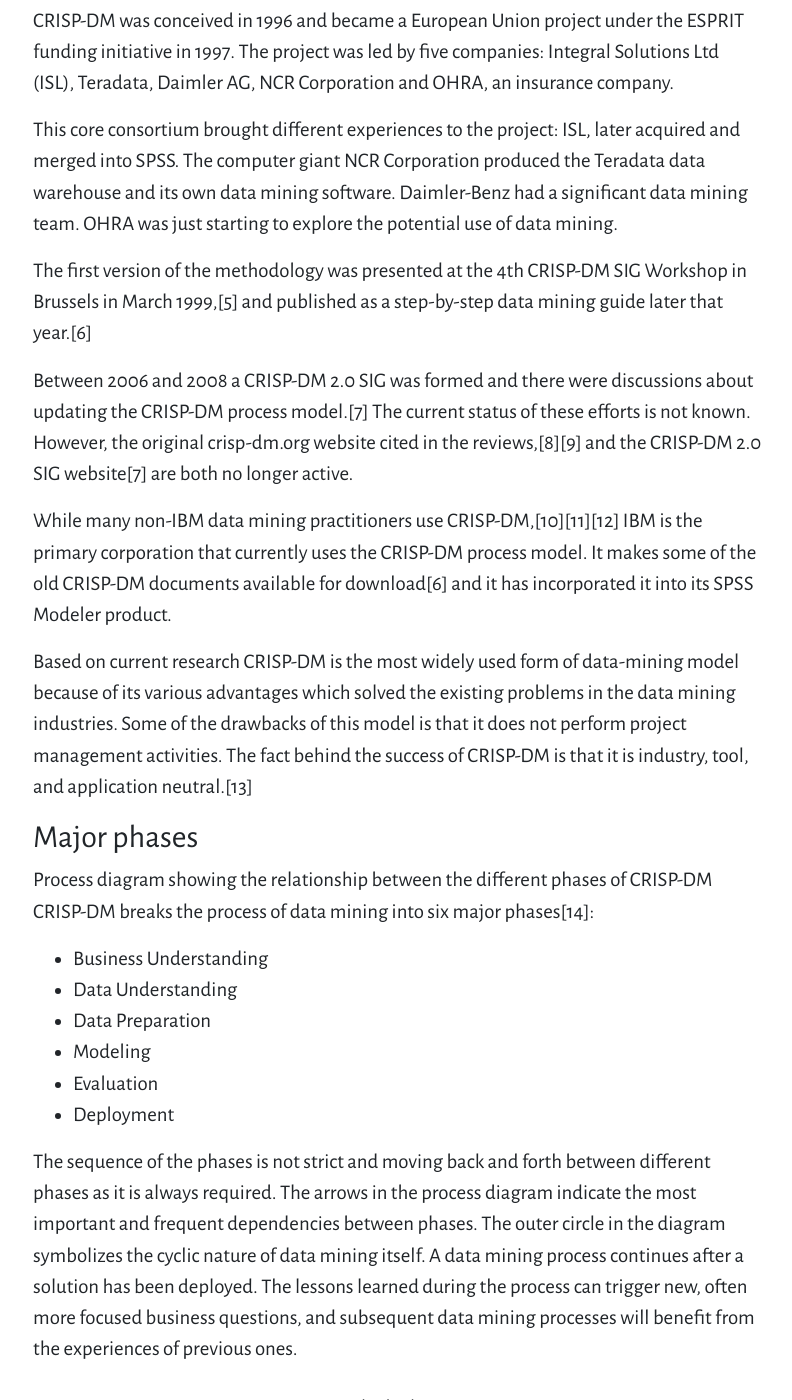
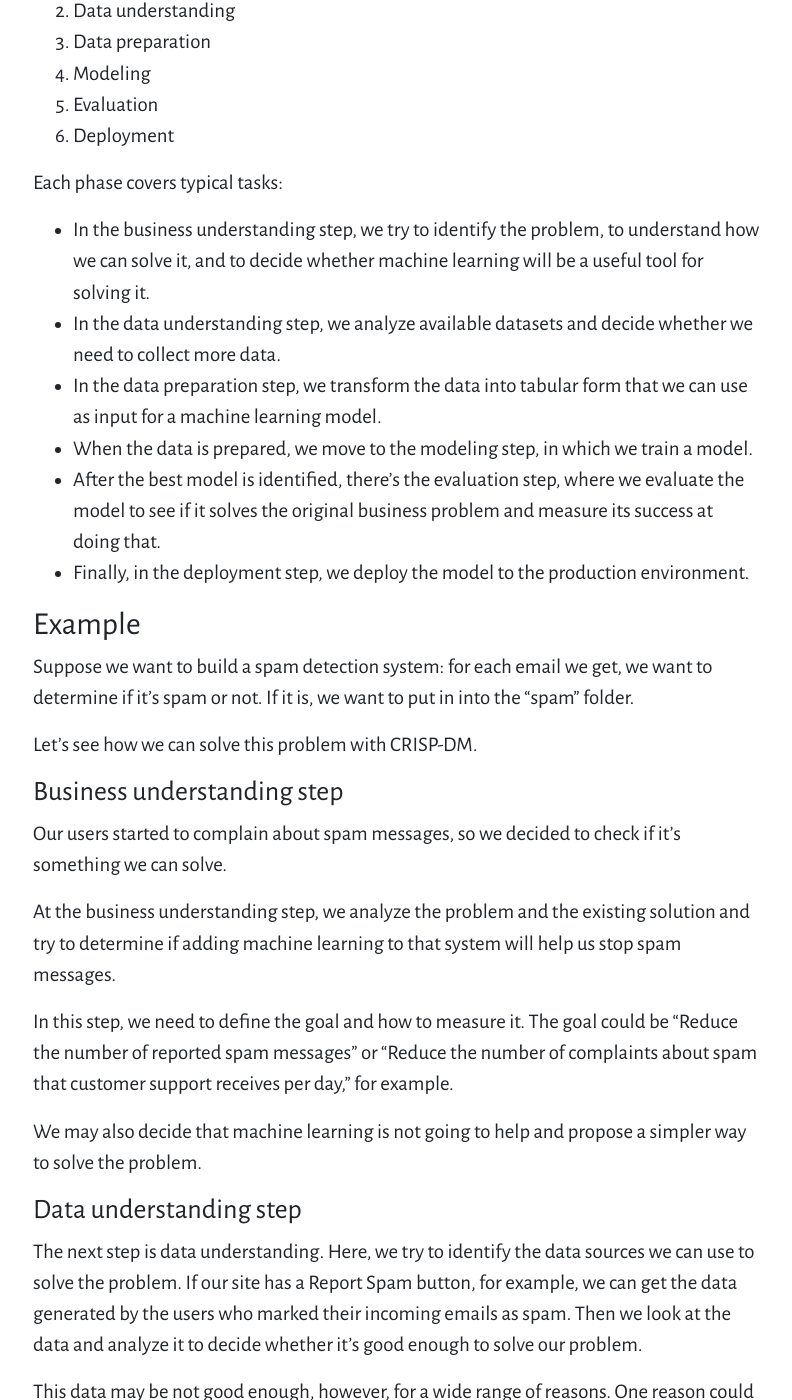
Before and after one commit to alexeygrigorev/mlbookcamp-page, a Jekyll site: the page built from article/crisp-dm.md, in a window 1280 px wide and 1400 px high, scrolled down 964 px. Shown: the whole window, without its empty margins (242-1034 px from the left). Built offline with Jekyll 4.4.1, drawn with Linux system fonts in a browser that asks for light colours; nearby versions of some CDN libraries; some of the changed text lies outside the part shown.

Commit message:
crisp-dm article

```diff
--- a/article/crisp-dm.md
+++ b/article/crisp-dm.md
@@ -9,37 +9,98 @@ layout: article
 
 ## CRISP-DM
 
-Cross-industry standard process for data mining, known as CRISP-DM,[1] is an open standard process model that describes common approaches used by data mining experts. It is the most widely-used analytics model.[2]
+Creating a machine learning system involves more than just selecting a model, training it, and applying it to new data. There are frameworks that help us organize machine learning projects.
 
-In 2015, IBM released a new methodology called Analytics Solutions Unified Method for Data Mining/Predictive Analytics[3] [4] (also known as ASUM-DM) which refines and extends CRISP-DM.
+One such framework is CRISP-DM — the Cross-Industry Standard Process for Data Mining. It was invented quite long ago, in 1996, but in spite of its age, it’s still applicable to today’s problems.
+
 
 <img class="img-fluid" src="img/crisp-dm/crisp_dm.svg">
 
-## History
-### History of CRISP-DM
 
-CRISP-DM was conceived in 1996 and became a European Union project under the ESPRIT funding initiative in 1997. The project was led by five companies: Integral Solutions Ltd (ISL), Teradata, Daimler AG, NCR Corporation and OHRA, an insurance company.
+According to CRISP-DM, the machine learning process has six steps:
 
-This core consortium brought different experiences to the project: ISL, later acquired and merged into SPSS. The computer giant NCR Corporation produced the Teradata data warehouse and its own data mining software. Daimler-Benz had a significant data mining team. OHRA was just starting to explore the potential use of data mining.
+1. Business understanding
+2. Data understanding
+3. Data preparation
+4. Modeling
+5. Evaluation
+6. Deployment
 
-The first version of the methodology was presented at the 4th CRISP-DM SIG Workshop in Brussels in March 1999,[5] and published as a step-by-step data mining guide later that year.[6]
 
-Between 2006 and 2008 a CRISP-DM 2.0 SIG was formed and there were discussions about updating the CRISP-DM process model.[7] The current status of these efforts is not known. However, the original crisp-dm.org website cited in the reviews,[8][9] and the CRISP-DM 2.0 SIG website[7] are both no longer active.
+Each phase covers typical tasks:
 
-While many non-IBM data mining practitioners use CRISP-DM,[10][11][12] IBM is the primary corporation that currently uses the CRISP-DM process model. It makes some of the old CRISP-DM documents available for download[6] and it has incorporated it into its SPSS Modeler product.
+*   In the business understanding step, we try to identify the problem, to understand how we can solve it, and to decide whether machine learning will be a useful tool for solving it.
+*   In the data understanding step, we analyze available datasets and decide whether we need to collect more data.
+*   In the data preparation step, we transform the data into tabular form that we can use as input for a machine learning model.
+*   When the data is prepared, we move to the modeling step, in which we train a model.
+*   After the best model is identified, there’s the evaluation step, where we evaluate the model to see if it solves the original business problem and measure its success at doing that.
+*   Finally, in the deployment step, we deploy the model to the production environment.
 
-Based on current research CRISP-DM is the most widely used form of data-mining model because of its various advantages which solved the existing problems in the data mining industries. Some of the drawbacks of this model is that it does not perform project management activities. The fact behind the success of CRISP-DM is that it is industry, tool, and application neutral.[13]
 
-## Major phases
 
-Process diagram showing the relationship between the different phases of CRISP-DM
-CRISP-DM breaks the process of data mining into six major phases[14]:
+## Example
 
-* Business Understanding
-* Data Understanding
-* Data Preparation
-* Modeling
-* Evaluation
-* Deployment
+Suppose we want to build a spam detection system: for each email we get, we want to determine if it’s spam or not. If it is, we want to put in into the “spam” folder.
 
-The sequence of the phases is not strict and moving back and forth between different phases as it is always required. The arrows in the process diagram indicate the most important and frequent dependencies between phases. The outer circle in the diagram symbolizes the cyclic nature of data mining itself. A data mining process continues after a solution has been deployed. The lessons learned during the process can trigger new, often more focused business questions, and subsequent data mining processes will benefit from the experiences of previous ones.
+Let’s see how we can solve this problem with CRISP-DM.
+
+
+### Business understanding step
+
+Our users started to complain about spam messages, so we decided to check if it’s something we can solve.
+
+At the business understanding step, we analyze the problem and the existing solution and try to determine if adding machine learning to that system will help us stop spam messages.
+
+In this step, we need to define the goal and how to measure it. The goal could be “Reduce the number of reported spam messages” or “Reduce the number of complaints about spam that customer support receives per day,” for example.
+
+We may also decide that machine learning is not going to help and propose a simpler way to solve the problem.
+
+
+### Data understanding step
+
+The next step is data understanding. Here, we try to identify the data sources we can use to solve the problem. If our site has a Report Spam button, for example, we can get the data generated by the users who marked their incoming emails as spam. Then we look at the data and analyze it to decide whether it’s good enough to solve our problem.
+
+This data may be not good enough, however, for a wide range of reasons. One reason could be that the dataset is too small for us to learn any useful patterns. Another reason could be that the data is too noisy. The users may not use the button correctly, so it will be useless for training a machine learning model, or the data collection process could be broken, collecting only a small fraction of the data we want.
+
+If we conclude that the data we currently have is not sufficient, we need to find a way to get better data, whether we acquire it from external sources or improve the way we collect it internally. It’s also possible that discoveries we make in this step will influence the goal we set in the business understanding step, so we may need to go back to that step and adjust the goal according to our findings.
+
+When we have reliable data sources, we go to the data preparation step.
+
+
+### Data preparation step
+
+In this step, we clean the data, transforming it in such a way that it can be used as input to a machine learning model. For the spam example, we transform the dataset into a set of features that we feed into a model later.
+
+After the data is prepared, we go to the modeling step.
+
+
+### Modeling step
+
+In this step, we decide which machine learning model to use and how to make sure that we get the best out of it. For example, we may decide to try logistic regression and a deep neural network to solve the spam problem.
+
+We need to know how we will measure the performance of the models to select the best one. For the spam model, we can look at how well the model predicts spam messages and choose the one that does it best. For this purpose, setting a proper validation framework is important, which is why we will cover it in more detail in the next section.
+
+It’s very likely that in this step, we need to go back and adjust the way we prepare the data. Perhaps we came up with a great feature, so we go back to the data preparation step to write some code to compute that feature. When the code is done, we train the model again to check whether this feature is good. We might add a feature “length of the subject”, retrain the model, and check whether this change improves the model's performance, for example.
+
+After we select the best possible model, we go to the evaluation step.
+
+
+### Evaluation step
+
+In this step, we check whether the model lives up to expectations. When we set the goal in the business understanding step, we also define the way of establishing whether the goal is achieved. Typically, we do this by looking at an important business metric and making sure that the model moves the metric in the right direction. In the spam-detection case, the metric could be the number of people who click the Report Spam button or the number of complaints about the issue we’re solving that customer support receives. In both cases, we hope that using the model reduces the number.
+
+Nowadays, this step is tightly connected to the next step: deployment.
+
+
+### Deployment step
+
+The best way to evaluate a model is to battle-test it: roll it out to a fraction of users and then check whether our business metric changes for these users. If we want our model to reduce the number of reported spam messages, for example, we expect to see fewer reports in this group compared with the rest of the users.
+
+After the model is deployed, we use everything we learned in all the steps and go back to the first step to reflect on what we achieved (or didn’t achieve). We may realize that our initial goal was wrong and that what we actually want to do is not reduce the number of reports, but increase customer engagement by decreasing the amount of spam. So we go all the way back to the business understanding step to redefine our goal. Then, when we evaluate the model again, we use a different business metric to measure its success.
+
+
+### Iterate
+
+As we can see, CRISP-DM emphasizes the iterative nature of machine learning processes: after the last step, we are always expected to go back to the first step, refine the original problem, and change it based on the learned information. We never stop at the last step; instead, we rethink the problem and see what we can do better in the next iteration.
+
+It’s a very common misconception that machine learning engineers and data scientists spent their entire day training machine learning models. In reality, this idea is incorrect, as we can see in the CRISP-DM diagram. A lot of steps come before and after the modeling step, and all these steps are important for a successful machine learning project.
```
